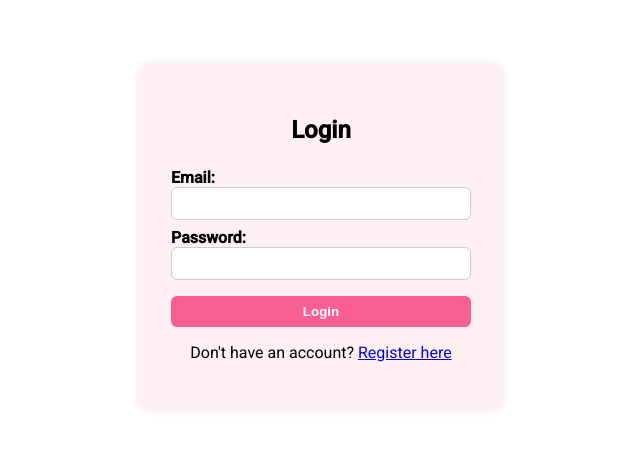
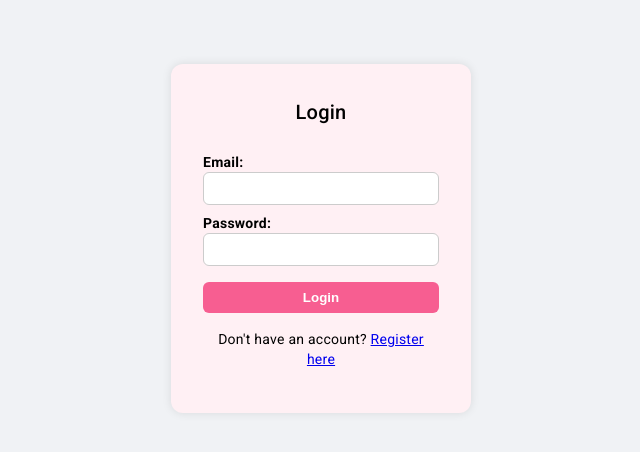
Before and after one commit to upc-BlockLearn-Emergentes-BicasTeam/upc-BlockLearn-appweb, an Angular app: page /login in a window 1280 px wide. Shown: the top 452 px of the page, without its empty margins (319-959 px from the left). Built offline with nearby package versions, Linux system fonts and the light colour scheme.

Commit message:
feat: styles Students

```diff
--- a/src/styles.css
+++ b/src/styles.css
@@ -1,4 +1,42 @@
+/* You can add global styles to this file, and also import other style files */
 /* You can add global styles to this file, and also import other style files */
 
-html, body { height: 100%; }
-body { margin: 0; font-family: Roboto, "Helvetica Neue", sans-serif; }
+/* 1) Tema preconstruido de Angular Material */
+/* ✅ Ruta relativa desde tu proyecto */
+@import '../node_modules/@angular/material/prebuilt-themes/indigo-pink.css';
+
+/* 2) Google Fonts: Roboto y Material Icons */
+@import url('https://fonts.googleapis.com/css2?family=Roboto:wght@300;400;500;700&display=swap');
+@import url('https://fonts.googleapis.com/icon?family=Material+Icons');
+
+/* 3) Box-sizing global y reset muy básico */
+*,
+*::before,
+*::after {
+  box-sizing: border-box;
+}
+
+html, body {
+  height: 100%;
+  margin: 0;
+  padding: 0;
+  background: #f0f2f5;
+  font-family: 'Roboto', sans-serif;
+}
+
+/* 4) Asegura que el mat-sidenav-container ocupe toda la pantalla */
+mat-sidenav-container {
+  height: 100%;
+}
+
+/* 5) Scrollbars (opcional, mejora visual en Webkit) */
+::-webkit-scrollbar {
+  width: 8px;
+}
+::-webkit-scrollbar-track {
+  background: #f0f2f5;
+}
+::-webkit-scrollbar-thumb {
+  background-color: rgba(0, 0, 0, 0.2);
+  border-radius: 4px;
+}
```
